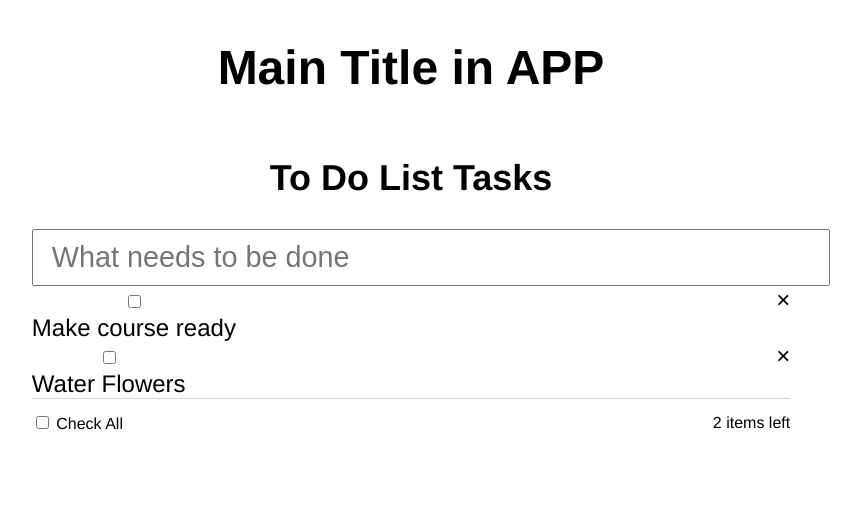
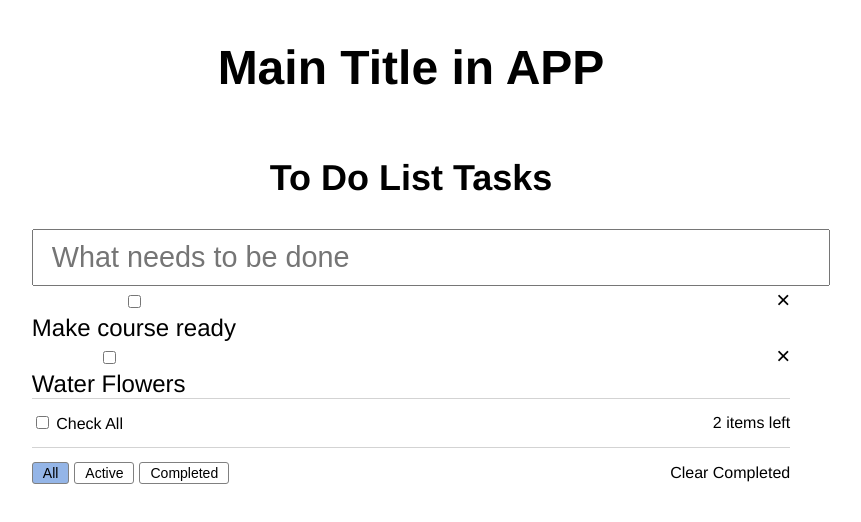
Before and after one commit to YaninaTrekhleb/to-do-list-vue, a Vue app: page / in a window 1280 px wide. Shown: the top 522 px of the page, without its empty margins (229-1090 px from the left). Built offline with nearby package versions, Linux system fonts and the light colour scheme.

Commit message:
Add active button.

```diff
--- a/src/components/ToDoList.vue
+++ b/src/components/ToDoList.vue
@@ -9,7 +9,7 @@
       @keyup.enter="addNewToDo"
     >
     <div
-      v-for="(todo, index) in todos"
+      v-for="(todo, index) in todosFiltered"
       :key="todo.id"
       class="todo-item"
     >
@@ -61,6 +61,33 @@
       </div>
     </div>
 
+    <div class="extra-container">
+      <div>
+        <button
+          :class="{ active: filter == 'all' }"
+          @click="filter = 'all'"
+        >
+         All
+        </button>
+        <button
+          :class="{ active: filter == 'active' }"
+          @click="filter = 'active'"
+        >
+         Active
+        </button>
+        <button
+          :class="{ active: filter == 'completed' }"
+          @click="filter = 'completed'"
+        >
+         Completed
+        </button>
+      </div>
+
+      <div>
+        Clear Completed
+      </div>
+    </div>
+
   </div>
 </template>
 
@@ -74,6 +101,7 @@ export default {
       newTodo: '',
       idForTodo: 3,
       beforeEditCache: '',
+      filter: 'all',
       todos: [
         {
           id: 1,
@@ -96,6 +124,18 @@ export default {
     },
     anyRemaining() {
       return this.remaining != 0
+    },
+    todosFiltered() {
+      console.log('ffff')
+      console.log(this.filter)
+      if (this.filter == 'all') {
+        return this.todos
+      } else if (this.filter == 'active') {
+        return this.todos.filter(todo => !todo.completed)
+      } else if (this.filter == 'completed') {
+        return this.todos.filter(todo => todo.completed)
+      }
+      return this.todos
     }
   },
   directives: {
@@ -191,4 +231,22 @@ export default {
     padding-top: 14px;
     margin-bottom: 14px;
   }
+
+  button {
+    font-size: 14px;
+    background-color: white;
+    appearance: none;
+    margin-right: 5px;
+    border: 1px solid grey;
+    border-radius: 3px;
+    padding: 2px 10px;
+  }
+
+  button:hover {
+    background-color: #bdbdbd;
+  }
+
+  .active {
+    background: #94b5e7;
+  }
 </style>
```
